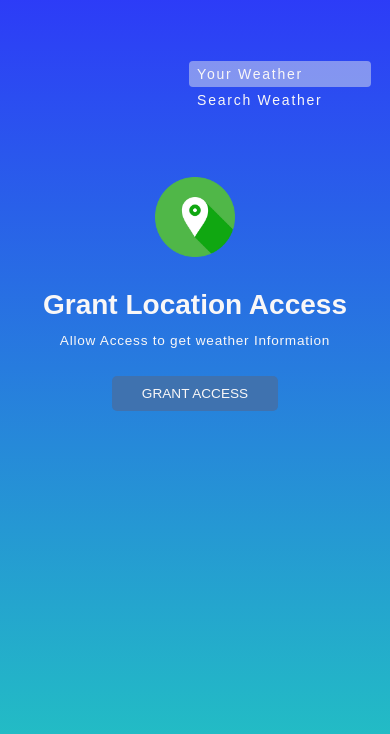
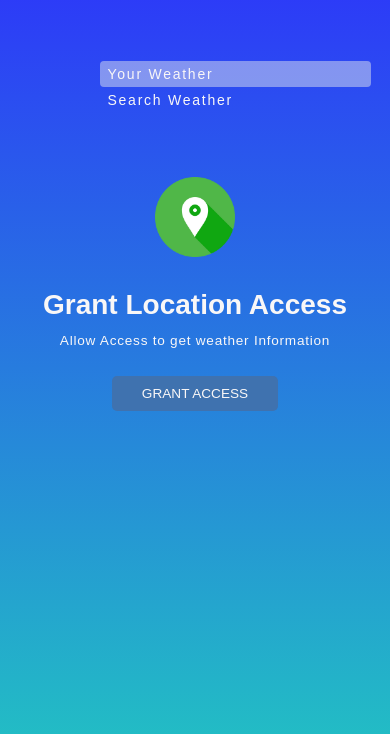
Before and after one commit to Shan2304/weather-app, a plain HTML site: page index.html in a window 390 px wide. Shown: the part 80-814 px from the top of the page. Drawn offline with Linux system fonts and the light colour scheme.

Commit message:
Update shan.css

```diff
--- a/shan.css
+++ b/shan.css
@@ -242,7 +242,9 @@ h1{
     }
 
     .tab{
-        margin-left: 10.6rem;
+         justify-content: center;
+         align-items: center;
+         margin-left: 5rem;
     }
 
     .parameter-container{
@@ -252,7 +254,7 @@ h1{
 
 
     .parameter{
-        margin-left: 10rem;
+        margin-left: 6rem;
         max-width: auto;
 
     }
```
